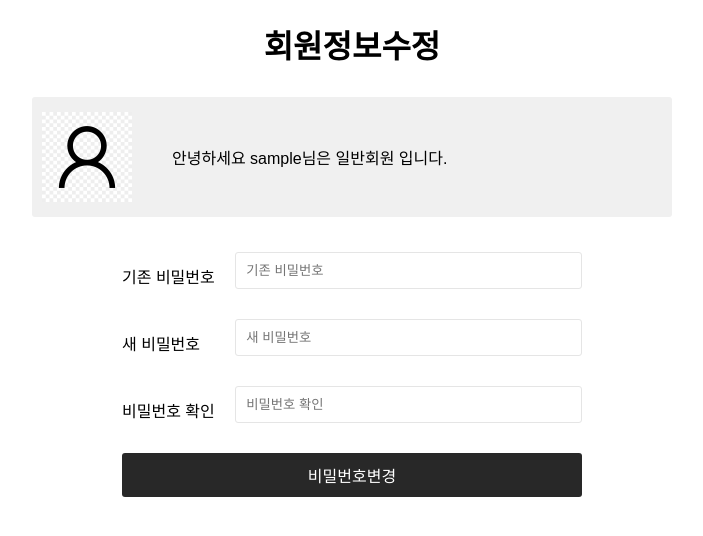
After one commit to hany0829/kdt-semiproject1, a Django app: page /accounts/password/ in a window 1280 px wide. The commit adds this page. Shown: the top 536 px of the page, without its empty margins (288-991 px from the left). Run offline with Django 3.2, Linux system fonts and the light colour scheme; the visitor is signed in with stand-in values (Sample User, id 1).

Commit message:
update imformation

```diff
--- a/accounts/forms.py
+++ b/accounts/forms.py
@@ -31,4 +31,4 @@ class CustomUserCreationForm(UserCreationForm):
 class CustomUserChangeForm(UserChangeForm):
     class Meta(UserChangeForm.Meta):
         model = get_user_model()
-        fields = ('username', 'email', 'first_name')
+        fields = ('username', 'first_name', 'email', )
--- /dev/null
+++ b/accounts/templates/accounts/change_password.html
@@ -0,0 +1,152 @@
+<!DOCTYPE html>
+<html lang="ko">
+{% load static %}
+<head>
+    <meta charset="UTF-8">
+    <meta name="viewport" content="width=device-width, initial-scale=1.0">
+    <title>회원정보 수정</title>
+    <style>
+        * {
+            box-sizing: border-box;
+        }
+
+        body {
+            font-family: Arial, sans-serif;
+            background-color: white;
+            margin: 0;
+            padding: 0;
+        }
+
+        .container {
+            width: 100%;
+            max-width: 500px;
+            margin: 10px auto;
+            background-color: #ffffff;
+            padding: 20px;
+            border-radius: 5px;
+        }
+
+        h1 {
+            text-align: center;
+            margin-bottom: 30px;
+        }
+
+        label {
+            display: block;
+            margin-bottom: 5px;
+        }
+
+        input {
+            width: 100%;
+            padding: 10px;
+            border: 1px solid #e5e5e5;
+            border-radius: 3px;
+            margin-bottom: 15px;
+        }
+
+        button {
+            width: 100%;
+            padding: 10px;
+            background-color: #282828;
+            color: #ffffff;
+            border: none;
+            border-radius: 3px;
+            cursor: pointer;
+            font-size: 16px;
+        }
+
+        button:hover {
+            background-color: #6d6d6d;
+        }
+
+        .profile-container {
+            width: 50%;
+            height: 120px;
+            background-color: #f0f0f0;
+            border-radius: 3px;
+            margin-bottom: 15px;
+            margin-left: auto;
+            margin-right: auto;
+            display: flex; /* 추가 */
+            align-items: center; /* 추가 */
+        }
+        .profile-box {
+            width : 90px;
+            height: 90px;
+            background-color: white;
+            display: flex;
+            align-items: center;
+            margin-right: 20px;
+            margin-left: 10px;
+            background-image: url('{% static 'image/user.png' %}');
+            background-size: cover; /* 이미지 크기 조절 옵션 */
+            background-position: center;
+        }
+        .profile-text {
+            padding: 20px;
+            text-align: center;
+            color: black;
+        }
+
+        .input-container {
+            display: flex;
+            align-items: center;
+            margin-bottom: 15px;
+            justify-content: space-between;
+        }
+
+        label {
+            margin-right: 5px;
+            flex: 1;
+        }
+
+        input {
+            padding: 10px;
+            border: 1px solid #e5e5e5;
+            border-radius: 3px;
+            flex: 3;
+        }
+        .btn-group {
+            display: flex;
+        }
+        .btn-group button {
+            flex: 1;
+            margin-right: 10px;
+        }
+        .btn-group button:last-child {
+            margin-right: 0;
+        }
+    </style>
+</head>
+<body>
+    <h1>회원정보수정</h1>
+    <div class="profile-container">
+        <div class="profile-box"></div>
+        <div class="profile-text">안녕하세요 <span>{{ user.username }}</span>님은 일반회원 입니다.</div>
+    </div>
+    <div class="container">
+        {% if error_message %}
+        <p><strong>{{ error_message }}</strong></p>
+        {% endif %}
+        <form>
+            <div class="input-container">
+                <label for="password">기존 비밀번호 </label>
+                <input type="password" id="password" name="password" placeholder="기존 비밀번호" required>
+            </div>
+
+            <div class="input-container">
+                <label for="password">새 비밀번호 </label>
+                <input type="password" id="new_password" name="new_password" placeholder="새 비밀번호" required>
+            </div>
+
+            <div class="input-container">
+                <label for="confirm_password">비밀번호 확인 </label>
+                <input type="password" id="confirm_password" name="confirm_password" placeholder="비밀번호 확인" required>
+            </div>
+            <div class="btn-group">
+            <button type="submit">비밀번호변경</button>
+            </div>
+        </form>
+    </div>
+</body>
+</html>
--- a/accounts/urls.py
+++ b/accounts/urls.py
@@ -7,5 +7,7 @@ urlpatterns = [
     path('logout/', views.logout, name='logout'),
     path('signup/', views.signup, name='signup'),
     path('delete/', views.delete, name='delete'),
+    path('update/', views.update, name='update'),
+    path('password/', views. change_password, name='change_password'),
     path('profile/', views.profile, name='profile'),
 ]
--- a/accounts/views.py
+++ b/accounts/views.py
@@ -6,7 +6,9 @@ from django.contrib.auth.decorators import login_required
 from .forms import CustomAuthentication, CustomUserCreationForm, CustomUserChangeForm
 from django.contrib.auth import get_user_model
 from django.http import JsonResponse
-
+from django.contrib import messages
+from django.contrib.auth.forms import PasswordChangeForm
+from django.contrib.auth import update_session_auth_hash
 
 def login(request):
     if request.user.is_authenticated:
@@ -63,17 +65,36 @@ def delete(request):
 @login_required
 def update(request):
     if request.method == 'POST':
-        form = CustomUserChangeForm(request.POST, isinstance=request.user)
+        form = CustomUserChangeForm(request.POST, instance=request.user)
         if form.is_valid():
             form.save()
             return redirect('products:index')
     else:
-        form = CustomUserChangeForm(isinstance=request.user)
+        form = CustomUserChangeForm(instance=request.user)
 
     context = {
         'form': form
     }
     return render(request, 'accounts/update.html', context)
+
+
+@login_required
+def change_password(request):
+    if request.method == 'POST':
+        form = PasswordChangeForm(request.user, request.POST)
+        if form.is_valid():
+            user = form.save()
+            update_session_auth_hash(request, user)
+            messages.success(request, '비밀번호가 변경 되었습니다!')
+            return redirect('products:index')
+        else:
+            messages.error(request, 'Please correct the error below.')
+    else:
+        form = PasswordChangeForm(request.user)
+    context = {
+        'form': form,
+    }
+    return render(request, 'accounts/change_password.html', context)
 
 
 def profile(request, username):
--- a/products/templates/products/index.html
+++ b/products/templates/products/index.html
@@ -1,7 +1,7 @@
 {% extends 'base.html' %}
 {% block content %}
-hello
-<h2> {{ user }} 님 </h2>
+
+<h2> {{ user.first_name }}님 안녕요?</h2>
   <form action="{% url 'accounts:logout' %}" method="POST">
     {% csrf_token %}
   <input type="submit" value="Logout">
```
Also changed, not shown: accounts/templates/accounts/signup.html (+17 -9 lines), accounts/templates/accounts/update.html (added, +152 -0 lines), static/image/user.png (added).
